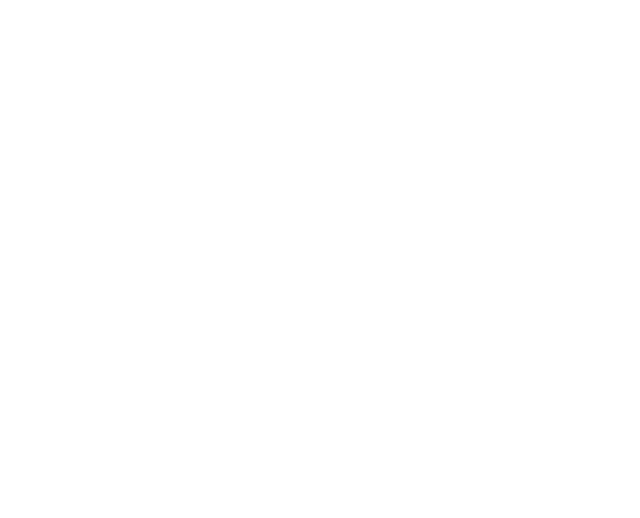
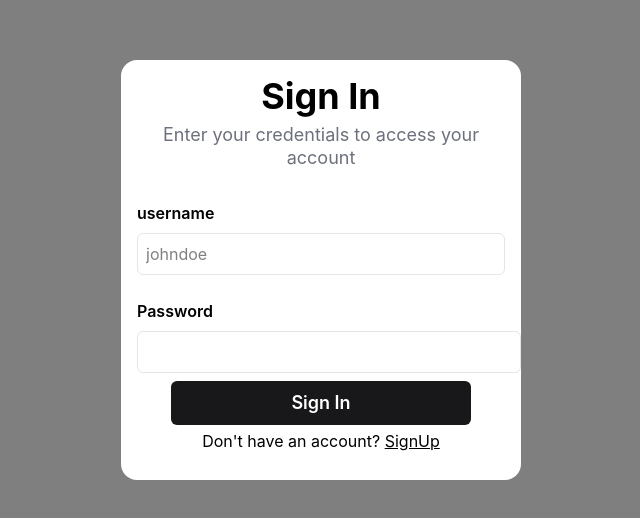
Before and after one commit to salilpal/paytm-application, a React (Vite) app in the folder client/: page /signin in a window 1280 px wide. Shown: the part 126-644 px from the top of the page, without its empty margins (319-959 px from the left). Built offline with nearby package versions, Linux system fonts and the light colour scheme.

Commit message:
frontend code upload

```diff
--- a/client/package.json
+++ b/client/package.json
@@ -12,8 +12,11 @@
   "dependencies": {
     "@tailwindcss/vite": "^4.2.4",
     "axios": "^1.15.2",
+    "jsonwebtoken": "^9.0.3",
+    "jwt-decode": "^4.0.0",
     "react": "^19.2.5",
     "react-dom": "^19.2.5",
+    "react-jwt": "^2.1.1",
     "react-router-dom": "^7.14.2",
     "tailwindcss": "^4.2.4"
   },
--- a/client/src/App.jsx
+++ b/client/src/App.jsx
@@ -16,7 +16,7 @@
       <Routes>
         <Route path='/signup' element={ <Signup /> }></Route>
         <Route path='/signin' element={ <Signin /> }></Route>
-        <Route path='/' element={ <Dashboard /> }></Route>
+        <Route path='/dashboard' element={ <Dashboard /> }></Route>
         <Route path='/send' element={ <SendMoney /> }></Route>
       </Routes>
     </BrowserRouter>
--- a/client/src/components/Dashboard.jsx
+++ b/client/src/components/Dashboard.jsx
@@ -1,9 +1,15 @@
 import React from 'react'
+import Navbar from './Dashboard/Navbar'
+import Balance from './Dashboard/Balance'
+import Users from './Dashboard/Users'
 
 function Dashboard () {
+  // use grids
   return (
-    <div>
-      hi there
+    <div className='h-screen w-full'>
+      <Navbar />
+      <Balance />
+      <Users />
     </div>
   )
 }
--- /dev/null
+++ b/client/src/components/Dashboard/Balance.jsx
@@ -0,0 +1,25 @@
+import React, { useEffect, useState } from 'react'
+import axios from 'axios'
+
+function Balance() {
+  const [balance, setBalance] = useState(0)
+  const token = localStorage.getItem('token')
+//   console.log(token)
+  useEffect(() => {
+    axios.get(`${import.meta.env.VITE_BACKEND_URL}/account/balance`, {
+        headers: {
+            'Authorization': `Bearer ${token}`
+        }
+    })
+    .then((response) => {
+        setBalance(response.data.balance)
+    })
+  }, [token])
+  return (
+    <div className='w-full h-60'>
+        <div className='h-full pt-22 pl-20 text-2xl font-semibold'>Your Balance ${balance}</div>
+    </div>
+  )
+}
+
+export default Balance
--- /dev/null
+++ b/client/src/components/Dashboard/Navbar.jsx
@@ -0,0 +1,42 @@
+import React, { useState, useEffect } from 'react'
+// import { useJwt } from 'react-jwt'
+
+// BUG-I can access the token but cannot access the userId embedded in the token
+
+const Navbar = () => {
+  const [username, setUsername] = useState('Guest')
+  // const token = localStorage.getItem('token')
+  // if (token) {
+  //   console.log(`Retrieved token - ${token}`)
+  // }
+  // const { decodedToken, isExpired } = useJwt(token)
+
+  // if (decodedToken && !isExpired) {
+  //   console.log(decodedToken)
+  //   userId = decodedToken.userId
+  //   console.log(userId)
+  // }
+  // useEffect(() => {
+  //   // If token exists, is valid, and contains a name/username field
+  //   if (decodedToken && !isExpired) {
+  //     console.log("Decoded token:", decodedToken);
+  //     // Adjust 'name' or 'username' based on your actual JWT payload structure
+  //     setUsername(decodedToken.userId || "User");
+  //   }
+  // }, [decodedToken, isExpired]);
+
+
+  return (
+    <div className='w-full h-18 grid grid-cols-12'>
+      <div
+        className='col-span-10 justify-self-start my-auto pl-20 font-bold text-2xl cursor-pointer'
+        >
+        Paytm
+      </div>
+      <div className='col-span-1 justify-self-center my-auto text-2xl font-bold'>Hello {username}</div>
+      <div className='col-span-1 justify-self-center my-auto text-2xl font-bold'>U</div>
+    </div>
+  )
+}
+
+export default Navbar
--- /dev/null
+++ b/client/src/components/Dashboard/Users.jsx
@@ -0,0 +1,68 @@
+import React, { useEffect, useState } from 'react'
+import { Navigate, useNavigate } from 'react-router-dom'
+import axios from 'axios'
+
+function Users() {
+  const [users, setUsers] = useState([])
+
+  useEffect(() => {
+    axios.get(`${import.meta.env.VITE_BACKEND_URL}/user/all`)
+        .then((response) => {
+            console.log(response.data.users)
+            setUsers(response.data.users)
+        })
+  }, [])
+
+  return (
+    <div className='w-full h-150'>
+      <div className='w-full h-10 pt-1 pl-20 text-2xl font-semibold'>
+        Users
+      </div>
+
+      <div className='w-full h-20'>
+        <form className="mx-20 pt-4">
+            <label htmlFor="search" className="block mb-2.5 text-sm font-medium text-heading sr-only ">Search</label>
+            <div className="relative">
+                <div className="absolute inset-y-0 start-0 flex items-center ps-3 pointer-events-none">
+                    <svg className="w-4 h-4 text-body" aria-hidden="true" xmlns="http://www.w3.org/2000/svg" width="24" height="24" fill="none" viewBox="0 0 24 24"><path stroke="currentColor" strokeLinecap="round" strokeWidth="2" d="m21 21-3.5-3.5M17 10a7 7 0 1 1-14 0 7 7 0 0 1 14 0Z"/></svg>
+                </div>
+                <input type="search" id="search" className="block w-full p-3 ps-9 bg-neutral-secondary-medium border border-default-medium text-heading text-sm rounded-base focus:ring-brand focus:border-brand shadow-xs placeholder:text-body rounded" placeholder="Search" required />
+                <button type="button" className="absolute end-1.5 bottom-1.5 text-black bg-brand hover:bg-brand-strong box-border border border focus:ring-1 focus:ring-brand-medium shadow-xs font-medium leading-5 rounded text-xs px-3 py-1.5 focus:outline-none cursor-pointer">Search</button>
+            </div>
+        </form>
+      </div>
+
+      <div>
+
+            {users.map((user) => <User key={user._id} user={user} />)}
+      </div>
+    </div>
+  )
+}
+
+function User({user}) {
+    const navigate = useNavigate()
+
+    const handleClick = () => {
+        navigate('/send')
+    }
+
+    return (
+    <div className='w-full grid grid-cols-12 h-15 text-xl font-semibold'>
+        <div className='col-span-1 justify-self-center my-auto'>{user.username}</div>
+        <div className='col-span-10 my-auto'>{user.firstName}</div>
+        <button
+            className='col-span-1 justify-self-start my-auto bg-black text-white p-2 pl-3 pr-3 rounded cursor-pointer'
+            onClick={handleClick}
+        >
+            Send Money
+        </button>
+    </div>
+    )
+}
+
+export default Users
+// to build
+// 1. search functionality
+// 2. pagination
+// 3. dividing into different components
--- a/client/src/components/Signin.jsx
+++ b/client/src/components/Signin.jsx
@@ -1,9 +1,89 @@
-import React from 'react'
+import React, { useState } from 'react'
+import { Navigate, useNavigate } from 'react-router-dom'
+import axios from 'axios'
 
 function Signin () {
+  const [input, setInput] = useState({
+    username: '',
+    password: ''
+  })
+
+  const [message, setMessage] = useState('')
+
+  const navigate = useNavigate()
+
+  const handleChange = (e) => {
+    const { name, value } = e.target
+
+    setInput((prevData) => ({
+      ...prevData,
+      [name]: value
+    }))
+  }
+
+  const handleClick = async () => {
+    try {
+      const response = await axios.post(`${import.meta.env.VITE_BACKEND_URL}/user/signin`, {
+        username: input.username,
+        password: input.password
+      })
+      const token = response.data.token
+      localStorage.setItem("token", token)
+      setMessage(response.data.msg)
+      const status = response.status
+      if (response.status == 201) {
+        navigate('/dashboard')
+      }
+    } catch (e) {
+      setMessage(e.response.data.msg)
+      console.error("Signin error:", e)
+    }
+  }
+
+  function SignUpButton() {
+    navigate('/signup')
+  }
+
   return (
-    <div>
+    <div className='w-full flex flex-col h-screen items-center justify-center bg-[#7f7f7f]'>
+      <div className='w-100 h-105 flex flex-col bg-[#ffffff] items-center border-black border-0.5 rounded-2xl font-sans'>
 
+          <div className='font-bold text-4xl mt-4'>Sign In</div>
+          <div className='text-[#6d717c] text-lg text-center pt-2 leading-tight'>Enter your credentials to access your <br /> account</div>
+
+          <div className='w-full p-4 mt-4'>
+                <div className=' w-full font-semibold'>username</div>
+                <input
+                    className='w-full p-2 border-[#e5e5e7] border-1 rounded-md mt-2'
+                    type="text"
+                    placeholder='johndoe'
+                    name = "username"
+                    value = {input.username}
+                    onChange={handleChange}
+                    />
+          </div>
+
+          <div className='w-full pl-4 mt-2'>
+            <div className=' w-full font-semibold'>Password</div>
+            <input
+              className='w-full p-2 border-[#e5e5e7] border-1 rounded-md mt-2'
+              type="password"
+              name = "password"
+              value = {input.password}
+              onChange={handleChange}
+            />
+          </div>
+
+          <button onClick={handleClick}
+            className='bg-[#18181a] py-2 px-30 text-white mt-2 font-semibold text-lg rounded-md cursor-pointer'
+          >
+            Sign In
+          </button>
+          <div className='mt-1'>Don't have an account? <button className='underline cursor-pointer' onClick={SignUpButton}>SignUp</button></div>
+      </div>
+      <div className='text-red-700 text-xl mt-2 w-100 pl-5'>
+        {message}
+      </div>
     </div>
   )
 }
--- a/client/src/components/Signup.jsx
+++ b/client/src/components/Signup.jsx
@@ -1,12 +1,17 @@
 import React, { useEffect, useState } from 'react'
+import { Navigate, useNavigate } from 'react-router-dom'
+import axios from 'axios'
 
 function Signup () {
-    const [ input, setInput ] = useState({
+    const navigate = useNavigate()
+    const [input, setInput] = useState({
         firstName: '',
         lastName: '',
         username: '',
         password: ''
     })
+
+    const [message, setMessage] = useState('')
 
     const handleChange = (e) => {
         const { name, value } = e.target
@@ -17,18 +22,39 @@
         }))
     }
 
-    useEffect(() => {
+    const handleClick = async () => {
+        try {
+            const response = await axios.post(`${import.meta.env.VITE_BACKEND_URL}/user/signup`, {
+                firstName: input.firstName,
+                lastName: input.lastName,
+                username: input.username,
+                password: input.password
+            })
+            const token = response.data.token
+            localStorage.setItem("token", token)
+            setMessage(response.data.message)
+            const status = response.status
+            if (response.status == 201) {
+                navigate('/dashboard')
+            }
+        } catch (e) {
+            setMessage(e.response.data.msg)
+            console.error("Signup error:", e)
+        }
+    }
 
-    }, [input])
+    function SignInButton() {
+        navigate('/signin')
+    }
 
   return (
-    <div className='flex items-center justify-center w-full bg-[#7f7f7f] h-screen'>
-        <div className='flex flex-col items-center h-160 w-100 bg-[#ffffff] border-black border-0.5 rounded-2xl font-sans'>
+    <div className='flex flex-col items-center justify-center w-full bg-[#7f7f7f] h-screen'>
+        <div className='flex flex-col items-center h-145 w-100 bg-[#ffffff] border-black border-0.5 rounded-2xl font-sans'>
 
             <div className='font-bold text-4xl mt-4'>Sign Up</div>
             <div className='text-[#6d717c] text-lg text-center pt-2 leading-tight'>Enter your information to create an <br /> account</div>
 
-        <div className='w-full p-4'>
+            <div className='w-full p-4 mt-4'>
                 <div className=' w-full font-semibold'>FirstName</div>
                 <input
                     className='w-full p-2 border-[#e5e5e7] border-1 rounded-md mt-2'
@@ -75,13 +101,16 @@
                     />
             </div>
 
-        <button
-            className='bg-[#18181a] py-2 px-30 text-white mt-2 font-semibold text-lg rounded-md'
+            <button onClick={handleClick}
+                className='bg-[#18181a] py-2 px-30 text-white mt-2 font-semibold text-lg rounded-md cursor-pointer'
             >
-            Signup
+                Sign Up
             </button>
-        <div className='mt-1'>Already have an account? <button>Login</button></div>
+            <div className='mt-1'>Already have an account? <button className='underline cursor-pointer' onClick={SignInButton}>Sign In</button></div>
 
+        </div>
+        <div className='text-red-700 text-xl mt-2 w-100 pl-5'>
+            {message}
         </div>
     </div>
   )
```
Also changed, not shown: 2 other files (tests, documents, lock files or other folders). Lines whose indentation alone changed are shown as unchanged.
